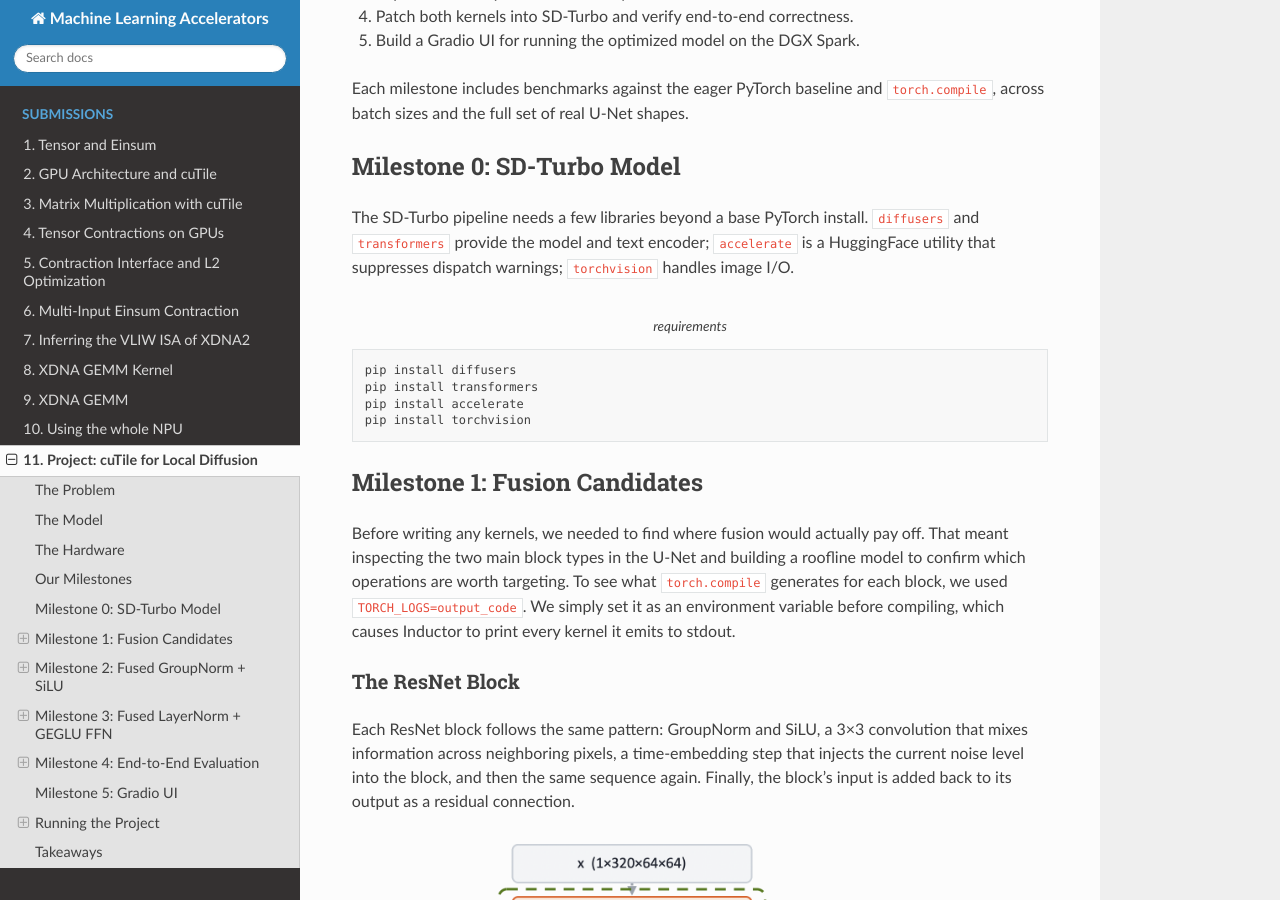
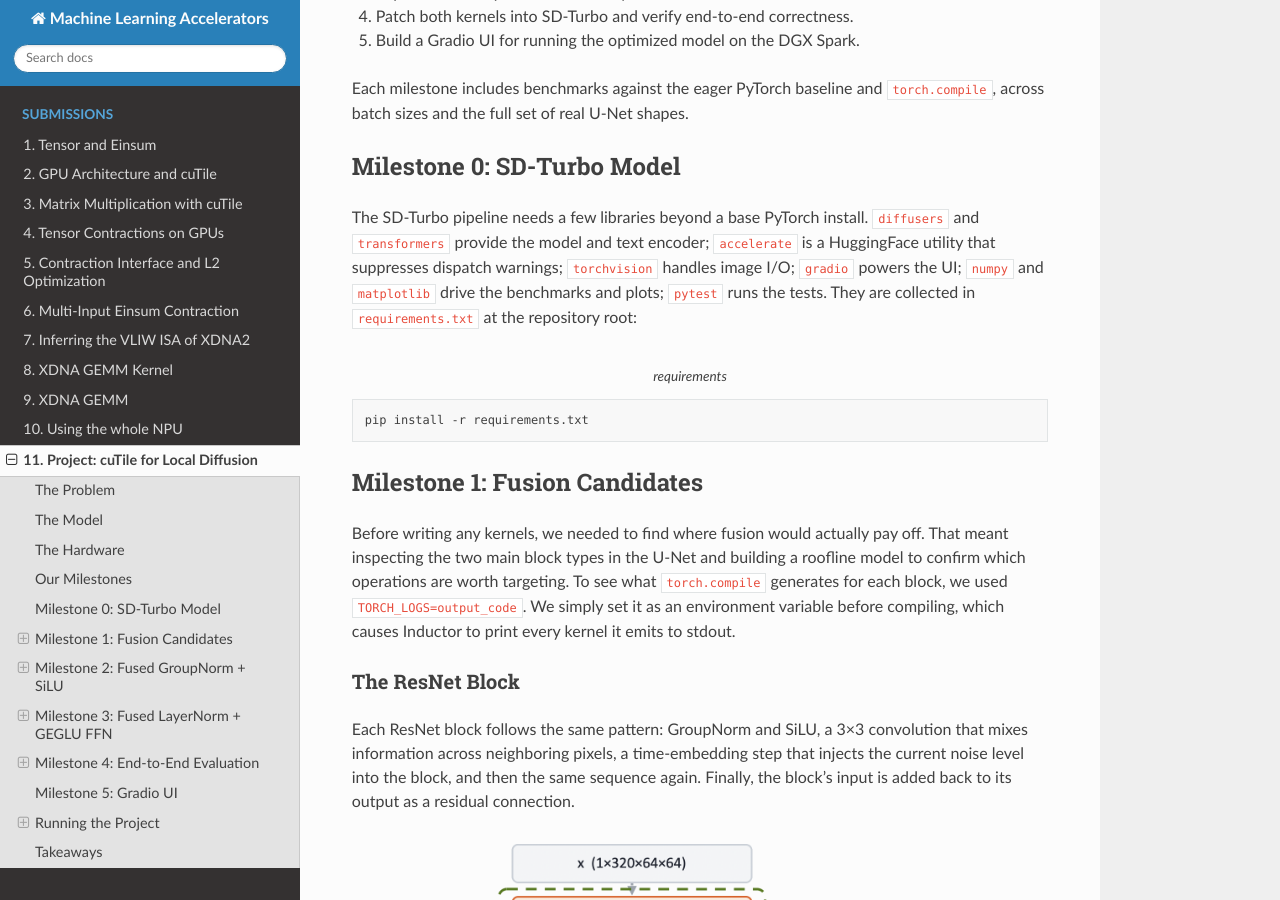
Before and after one commit to Shad00Z/machine-learning-accelerators, a Sphinx documentation site: the page built from docs/source/submissions/11_project.rst, in a window 1280 px wide and 900 px high, scrolled down 1851 px. Built offline with Sphinx 7.4.7 and the Read the Docs theme 3.1.0, drawn with Linux system fonts in a browser that asks for light colours.

Commit message:
fix: resolve path for gradio and requirements.txt

```diff
--- a/docs/source/submissions/11_project.rst
+++ b/docs/source/submissions/11_project.rst
@@ -71,15 +71,13 @@ Milestone 0: SD-Turbo Model
 ---------------------------
 
 The SD-Turbo pipeline needs a few libraries beyond a base PyTorch install.
-``diffusers`` and ``transformers`` provide the model and text encoder; ``accelerate`` is a HuggingFace utility that suppresses dispatch warnings; ``torchvision`` handles image I/O.
+``diffusers`` and ``transformers`` provide the model and text encoder; ``accelerate`` is a HuggingFace utility that suppresses dispatch warnings; ``torchvision`` handles image I/O; ``gradio`` powers the UI; ``numpy`` and ``matplotlib`` drive the benchmarks and plots; ``pytest`` runs the tests.
+They are collected in ``requirements.txt`` at the repository root:
 
 .. code-block:: bash
     :caption: requirements
 
-    pip install diffusers
-    pip install transformers
-    pip install accelerate
-    pip install torchvision
+    pip install -r requirements.txt
 
 Milestone 1: Fusion Candidates
 -------------------------------
```
Also changed, not shown: requirements.txt (added, +16 -0 lines), 1 other file.
